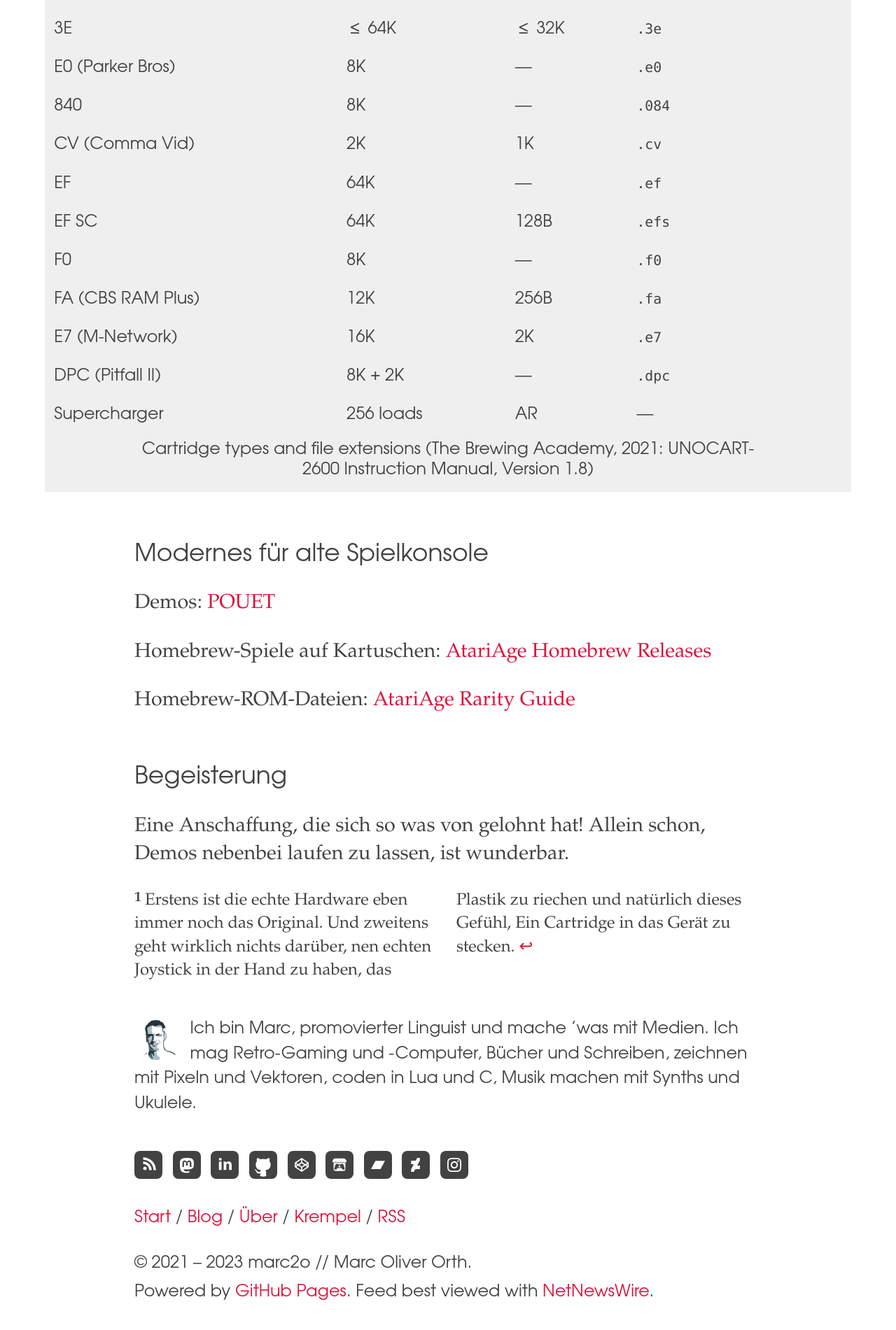
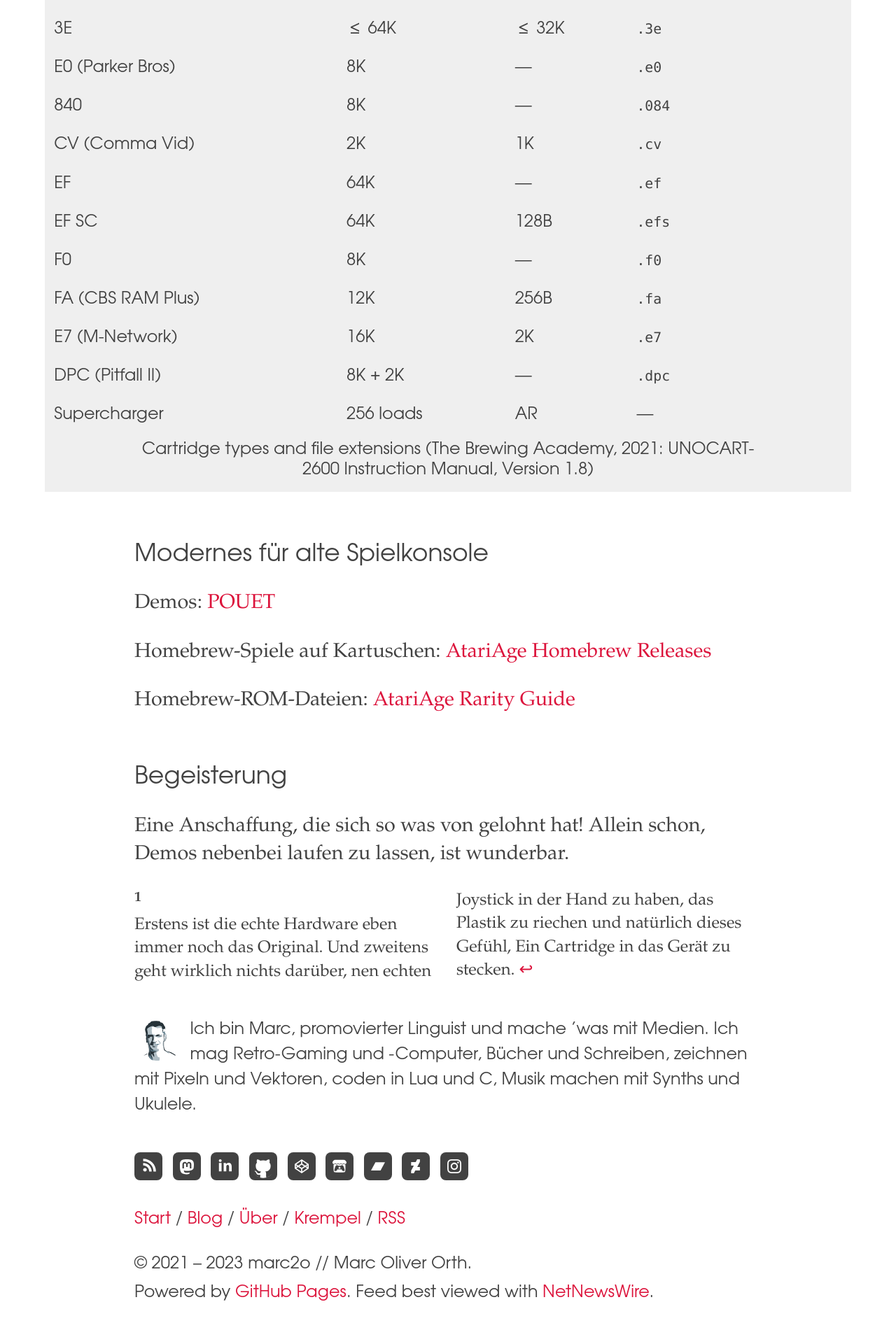
Before and after one commit to marc2o/marc2o.github.io, a Jekyll site: the page built from _posts/2021-07-16-UNOCART-2600.md, in a window 1280 px wide. Shown: the part 3806-5707 px from the top of the page at 70% size. Built offline with Jekyll 4.4.1, drawn with Linux system fonts in a browser that asks for light colours.

Commit message:
Update article.css

```diff
--- a/assets/css/article.css
+++ b/assets/css/article.css
@@ -142,6 +142,8 @@ article ol>li:not(:first-of-type) {
     padding-left: 0;
     margin-left: 0;
     column-count: 2;
+    break-inside: avoid;
+    -webkit-column-break-inside: avoid;
     font-size: 0.83em;
 }
 
@@ -151,7 +153,7 @@ article ol>li:not(:first-of-type) {
     font-weight: 800;
     font-size: 0.83em;
     font-variant-numeric: oldstyle-nums;
-    float: left;
+    display: inline;
 }
 
 .footnotes ol li {
```
